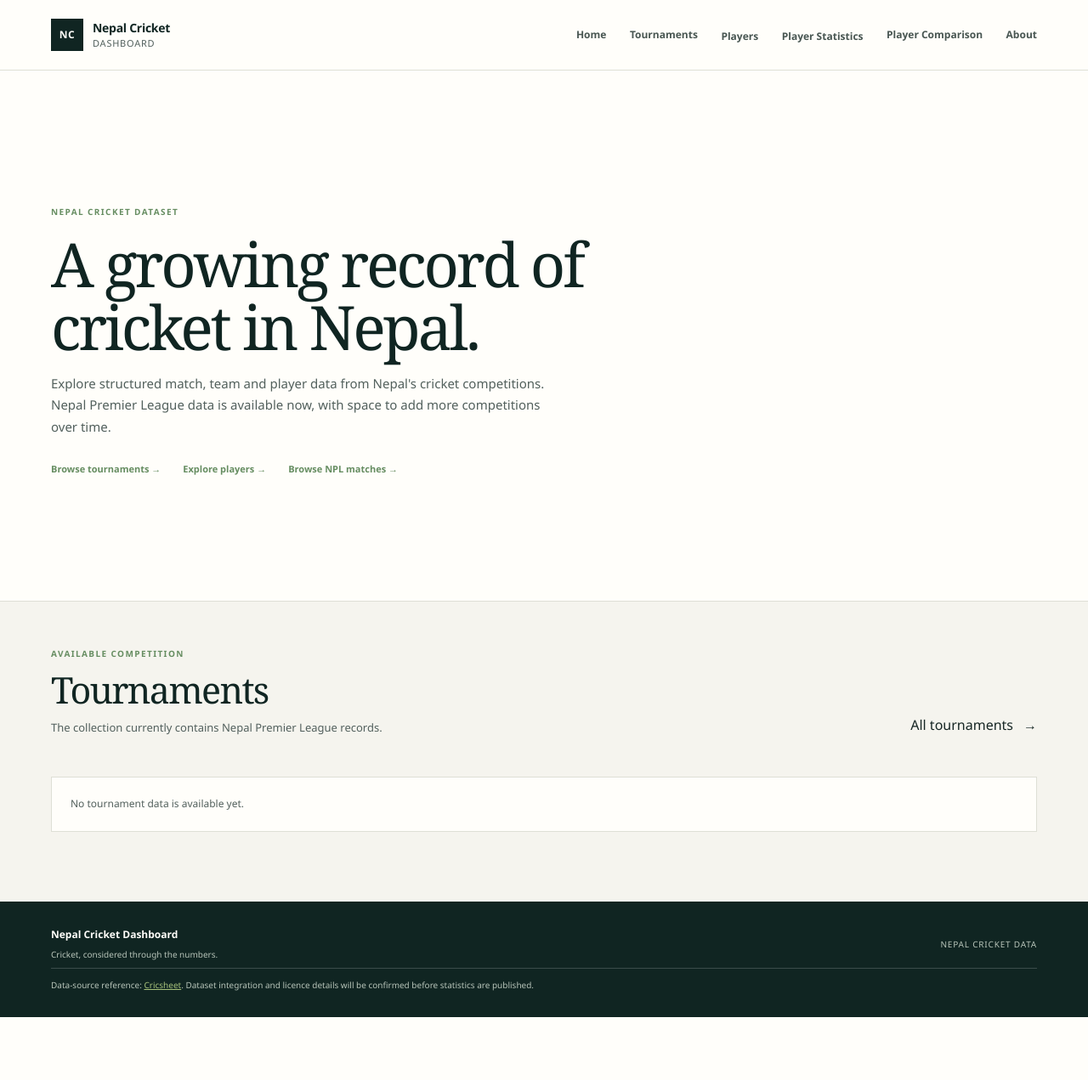
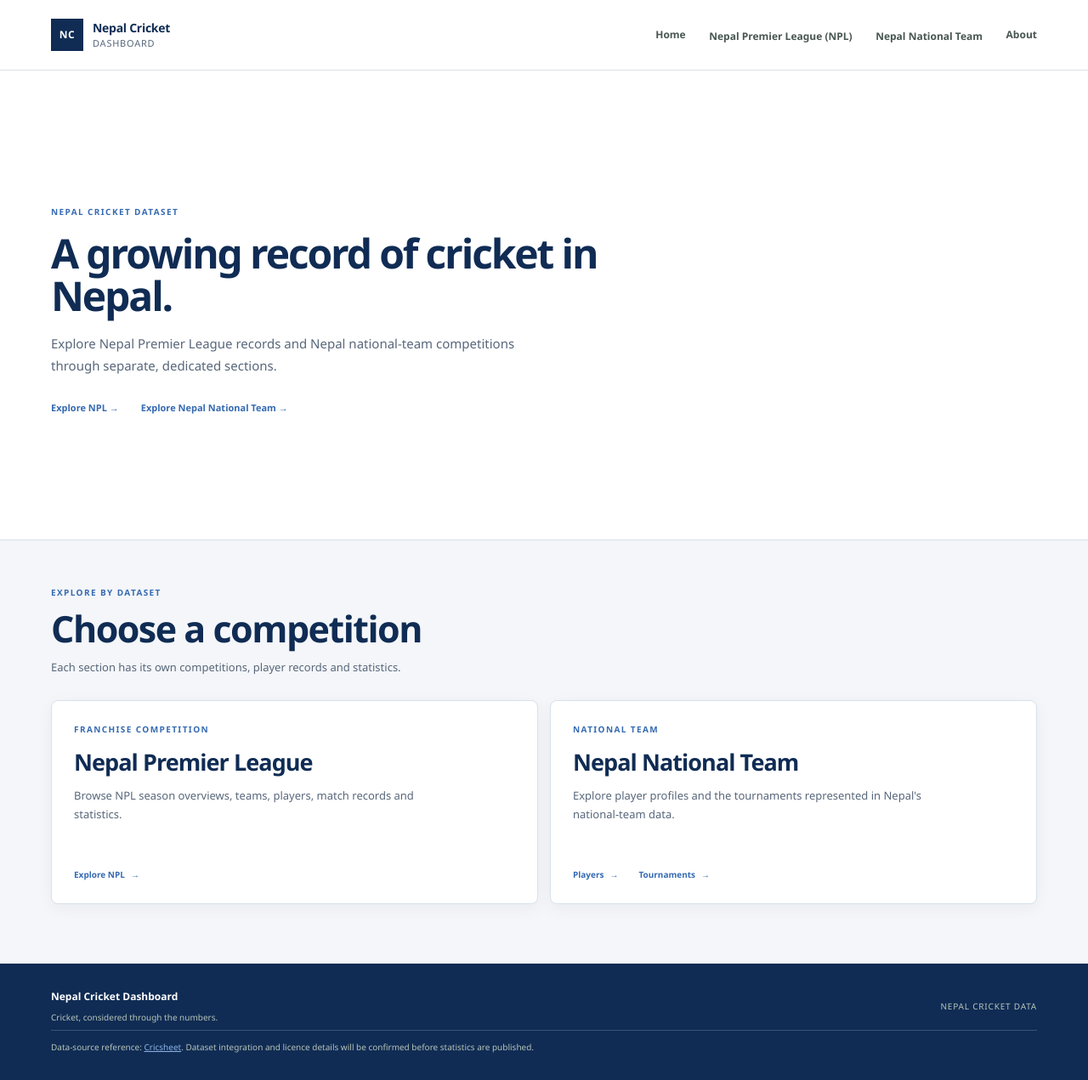
Before and after one commit to Saralkarki/The-Nepal-Cricket-Index, a Django app: template cricket_nepal/templates/cricket_nepal/home.html in a window 1280 px wide. Shown: the whole page at 85% size. Before the commit the page ends 1197 px from the top, so only its background shows below. Run offline with Django 5.2, Linux system fonts and the light colour scheme; the template is opened without the code that fills it, so the values that code supplies are empty.

Commit message:
Separate NPL and national team dashboard sections
Co-authored-by: Copilot <223556219+Copilot@users.noreply.github.com>

```diff
--- a/cricket_nepal/data_access.py
+++ b/cricket_nepal/data_access.py
@@ -333,7 +333,8 @@ def get_npl_tournament_overview(
         cursor.execute(
             f"""
             SELECT b.match_id, b.innings_number, p.player_id, p.player_name,
-                   b.runs, b.balls_faced, b.is_out, b.dot_balls
+                   b.runs, b.balls_faced, b.is_out, b.dot_balls,
+                   b.fours, b.sixes
             FROM batting_scorecards AS b
             JOIN matches AS m ON m.match_id = b.match_id
             JOIN players AS p ON p.player_id = b.player_id
@@ -412,6 +413,8 @@ def get_npl_tournament_overview(
             for row in selected_innings
             if row["innings_number"] in (1, 2)
         ),
+        "fours": sum(row["fours"] or 0 for row in batting_rows),
+        "sixes": sum(row["sixes"] or 0 for row in batting_rows),
         "total_wickets": sum(
             row["total_wickets"] or 0
             for row in selected_innings
--- a/cricket_nepal/static/cricket_nepal/css/site.css
+++ b/cricket_nepal/static/cricket_nepal/css/site.css
@@ -1,14 +1,14 @@
 :root {
     color-scheme: light;
-    --ink: #172725;
-    --ink-soft: #52605d;
-    --navy: #102522;
-    --navy-light: #19332e;
-    --green: #668d61;
-    --green-bright: #a7c27b;
-    --paper: #f5f4ee;
-    --white: #fffefa;
-    --line: #dedfd6;
+    --ink: #1b2b43;
+    --ink-soft: #58677b;
+    --navy: #102c54;
+    --navy-light: #173b69;
+    --green: #356ab2;
+    --green-bright: #8eb3e5;
+    --paper: #f4f6f9;
+    --white: #ffffff;
+    --line: #d8e1eb;
     --line-dark: rgba(255, 255, 255, 0.18);
     --content-width: 1160px;
 }
@@ -151,6 +151,20 @@ summary:focus-visible {
     display: block;
     padding: 10px 14px;
     white-space: nowrap;
+}
+
+.primary-nav .nav-dropdown-label {
+    display: block;
+    padding: 10px 14px 5px;
+    color: var(--ink-soft);
+    font-size: 10px;
+    font-weight: 750;
+    letter-spacing: 0.06em;
+    text-transform: uppercase;
+}
+
+.primary-nav .nav-dropdown-menu a.nav-dropdown-item {
+    padding-left: 24px;
 }
 
 .primary-nav .nav-dropdown-menu a:hover,
@@ -2497,6 +2511,46 @@ summary:focus-visible {
     margin-top: 28px;
 }
 
+.dataset-landing-grid {
+    display: grid;
+    grid-template-columns: repeat(2, minmax(0, 1fr));
+    gap: 14px;
+    margin-top: 28px;
+}
+
+.dataset-landing-card {
+    display: flex;
+    min-height: 220px;
+    flex-direction: column;
+    align-items: flex-start;
+    justify-content: space-between;
+    gap: 24px;
+    padding: 24px;
+    border: 1px solid var(--line);
+    background: var(--white);
+}
+
+.dataset-landing-card h3 {
+    margin: 9px 0;
+    color: var(--navy);
+    font-family: Georgia, "Times New Roman", serif;
+    font-size: 27px;
+    font-weight: 400;
+}
+
+.dataset-landing-card .section-intro {
+    max-width: 440px;
+    margin: 0;
+    font-size: 13px;
+    line-height: 1.65;
+}
+
+.dataset-landing-links {
+    display: flex;
+    flex-wrap: wrap;
+    gap: 10px 24px;
+}
+
 .dataset-tournament-card {
     display: flex;
     align-items: center;
@@ -3334,6 +3388,10 @@ summary:focus-visible {
         flex-direction: column;
     }
 
+    .dataset-landing-grid {
+        grid-template-columns: 1fr;
+    }
+
     .dataset-tournament-card {
         padding: 17px;
     }
@@ -3621,3 +3679,207 @@ summary:focus-visible {
         transition-duration: 0.01ms !important;
     }
 }
+
+main .page-section h1 {
+    color: var(--navy);
+    font-family: inherit;
+    font-size: clamp(34px, 4.5vw, 48px);
+    font-weight: 760;
+    letter-spacing: -0.045em;
+    line-height: 1.06;
+}
+
+.section-heading h2,
+.player-directory-heading h2,
+.player-section-heading h2,
+.npl-champions-heading h2,
+.dataset-landing-card h3 {
+    color: var(--navy);
+    font-family: inherit;
+    font-weight: 740;
+    letter-spacing: -0.035em;
+}
+
+.section-intro {
+    line-height: 1.7;
+}
+
+.page-section .player-stats-section,
+.comparison-selection-section,
+.comparison-stat-panel,
+.comparison-filter-bar,
+.player-search,
+.player-statistics-filters,
+.player-information,
+.team-overview-card,
+.team-leader-card,
+.team-directory-card,
+.player-stat-group,
+.player-season-card,
+.dataset-landing-card,
+.dataset-tournament-card {
+    overflow: hidden;
+    border: 1px solid var(--line);
+    border-radius: 8px;
+    background: var(--white);
+    box-shadow: 0 5px 18px rgb(16 44 84 / 5%);
+}
+
+.page-section .player-stats-section {
+    padding: 22px;
+}
+
+.page-section .player-stats-section .player-stats-section {
+    padding: 0;
+    border: 0;
+    border-radius: 0;
+    box-shadow: none;
+}
+
+.comparison-selection-section {
+    padding: 18px;
+}
+
+.comparison-stat-panel {
+    border-color: #d5deeb;
+}
+
+.comparison-panel-heading,
+.comparison-chart-panel h3 {
+    background: var(--navy);
+}
+
+.comparison-chart-panel {
+    border-color: var(--line);
+    border-radius: 6px;
+}
+
+.comparison-filter-bar {
+    box-shadow: 0 4px 14px rgb(16 44 84 / 4%);
+}
+
+.npl-overview > .player-stats-section[aria-labelledby="npl-summary-heading"] {
+    margin-bottom: 30px;
+}
+
+.npl-summary-grid {
+    grid-template-columns: repeat(6, minmax(0, 1fr));
+    gap: 12px;
+}
+
+.npl-summary-grid div,
+.npl-record-grid div {
+    border-color: var(--line);
+    border-radius: 6px;
+    box-shadow: 0 3px 10px rgb(16 44 84 / 4%);
+}
+
+.npl-champions {
+    margin-top: 0;
+    border-color: #d5deeb;
+    border-radius: 8px;
+    background: #edf3fa;
+    box-shadow: 0 5px 18px rgb(16 44 84 / 5%);
+}
+
+.npl-champions-heading .eyebrow,
+.npl-champion-season {
+    color: var(--green);
+}
+
+.npl-champion-card {
+    border-color: var(--line);
+    border-radius: 6px;
+    box-shadow: 0 2px 8px rgb(16 44 84 / 4%);
+}
+
+.npl-champion-medal {
+    border-color: #b7c9df;
+    color: var(--navy);
+}
+
+.npl-points-table thead,
+.npl-comparison-table thead {
+    background: var(--navy);
+    color: var(--white);
+}
+
+.npl-points-table th,
+.npl-comparison-table th {
+    background: var(--navy);
+    color: var(--white);
+}
+
+.npl-points-table tbody tr:nth-child(even),
+.npl-comparison-table tbody tr:nth-child(even) {
+    background: #f1f5fa;
+}
+
+.npl-points-table tbody tr:hover,
+.npl-comparison-table tbody tr:hover {
+    background: #e7eff8;
+}
+
+.player-search input,
+.player-search select,
+.player-season-filter select,
+.match-filters select,
+.player-statistics-filters select,
+.player-statistics-filters input {
+    border-color: var(--line);
+    border-radius: 5px;
+    background: var(--white);
+}
+
+.player-search button,
+.player-season-filter button,
+.comparison-player-strip > button {
+    border-radius: 5px;
+    background: var(--navy);
+}
+
+.player-directory-row,
+.national-player-row {
+    border-color: var(--line);
+}
+
+.dataset-landing-card {
+    min-height: 240px;
+    padding: 26px;
+}
+
+.dataset-tournament-card {
+    padding: 22px;
+}
+
+@media (max-width: 900px) {
+    .npl-summary-grid {
+        grid-template-columns: repeat(3, minmax(0, 1fr));
+    }
+}
+
+@media (max-width: 620px) {
+    .page-section .player-stats-section {
+        padding: 16px;
+    }
+
+    .comparison-selection-section {
+        padding: 14px;
+    }
+
+    .npl-summary-grid {
+        grid-template-columns: repeat(2, minmax(0, 1fr));
+        gap: 9px;
+    }
+
+    .npl-champions {
+        grid-template-columns: 1fr;
+        gap: 14px;
+        padding: 16px;
+    }
+
+    .dataset-landing-card {
+        min-height: 210px;
+        padding: 19px;
+    }
+}
--- a/cricket_nepal/templates/cricket_nepal/base.html
+++ b/cricket_nepal/templates/cricket_nepal/base.html
@@ -19,23 +19,24 @@
             </a>
             <nav class="primary-nav" aria-label="Main navigation">
                 <a href="{% url 'cricket_nepal:home' %}">Home</a>
-                <a href="{% url 'cricket_nepal:tournaments' %}">Tournaments</a>
                 <div class="nav-dropdown">
-                    <a href="{% url 'cricket_nepal:players' %}" aria-haspopup="true">Players</a>
+                    <a href="{% url 'cricket_nepal:npl_home' %}" aria-haspopup="true">Nepal Premier League (NPL)</a>
                     <div class="nav-dropdown-menu">
                         <a href="{% url 'cricket_nepal:players' %}">NPL Players</a>
-                        <a href="{% url 'cricket_nepal:national_team_players' %}">Nepal National Team</a>
+                        <span class="nav-dropdown-label">Player Statistics</span>
+                        <a class="nav-dropdown-item" href="{% url 'cricket_nepal:player_statistics_batting' %}"{% if statistics_view == "batting" %} aria-current="page"{% endif %}>Batting</a>
+                        <a class="nav-dropdown-item" href="{% url 'cricket_nepal:player_statistics_bowling' %}"{% if statistics_view == "bowling" %} aria-current="page"{% endif %}>Bowling</a>
+                        <a class="nav-dropdown-item" href="{% url 'cricket_nepal:player_statistics_fielding' %}"{% if statistics_view == "fielding" %} aria-current="page"{% endif %}>Fielding</a>
+                        <a href="{% url 'cricket_nepal:player_comparison' %}">Player Comparison</a>
                     </div>
                 </div>
                 <div class="nav-dropdown">
-                    <a href="{% url 'cricket_nepal:player_statistics_batting' %}" aria-haspopup="true">Player Statistics</a>
+                    <a href="{% url 'cricket_nepal:national_team_players' %}" aria-haspopup="true">Nepal National Team</a>
                     <div class="nav-dropdown-menu">
-                        <a href="{% url 'cricket_nepal:player_statistics_batting' %}"{% if statistics_view == "batting" %} aria-current="page"{% endif %}>Batting</a>
-                        <a href="{% url 'cricket_nepal:player_statistics_bowling' %}"{% if statistics_view == "bowling" %} aria-current="page"{% endif %}>Bowling</a>
-                        <a href="{% url 'cricket_nepal:player_statistics_fielding' %}"{% if statistics_view == "fielding" %} aria-current="page"{% endif %}>Fielding</a>
+                        <a href="{% url 'cricket_nepal:national_team_players' %}">National Team Players</a>
+                        <a href="{% url 'cricket_nepal:tournaments' %}">Tournaments</a>
                     </div>
                 </div>
-                <a href="{% url 'cricket_nepal:player_comparison' %}">Player Comparison</a>
                 <a href="{% url 'cricket_nepal:about' %}">About</a>
             </nav>
         </div>
--- a/cricket_nepal/templates/cricket_nepal/home.html
+++ b/cricket_nepal/templates/cricket_nepal/home.html
@@ -8,13 +8,12 @@
         <p class="eyebrow section-eyebrow">Nepal Cricket Dataset</p>
         <h1>A growing record of cricket in Nepal.</h1>
         <p class="section-intro">
-            Explore structured match, team and player data from Nepal's cricket competitions.
-            Nepal Premier League data is available now, with space to add more competitions over time.
+            Explore Nepal Premier League records and Nepal national-team competitions
+            through separate, dedicated sections.
         </p>
         <nav class="dataset-shortcuts" aria-label="Explore the dataset">
-            <a href="{% url 'cricket_nepal:tournaments' %}">Browse tournaments <span aria-hidden="true">→</span></a>
-            <a href="{% url 'cricket_nepal:players' %}">Explore players <span aria-hidden="true">→</span></a>
-            <a href="{% url 'cricket_nepal:npl_matches' %}">Browse NPL matches <span aria-hidden="true">→</span></a>
+            <a href="{% url 'cricket_nepal:npl_home' %}">Explore NPL <span aria-hidden="true">→</span></a>
+            <a href="{% url 'cricket_nepal:national_team_players' %}">Explore Nepal National Team <span aria-hidden="true">→</span></a>
         </nav>
     </div>
 </section>
@@ -22,25 +21,31 @@
 <section class="page-section dataset-tournaments" aria-labelledby="available-tournaments-heading">
     <div class="section-heading">
         <div>
-            <p class="eyebrow section-eyebrow">Available competition</p>
-            <h2 id="available-tournaments-heading">Tournaments</h2>
-            <p class="section-intro">The collection currently contains Nepal Premier League records.</p>
+            <p class="eyebrow section-eyebrow">Explore by dataset</p>
+            <h2 id="available-tournaments-heading">Choose a competition</h2>
+            <p class="section-intro">Each section has its own competitions, player records and statistics.</p>
         </div>
-        <a class="text-link" href="{% url 'cricket_nepal:tournaments' %}">All tournaments <span aria-hidden="true">→</span></a>
     </div>
-    <div class="dataset-tournament-list">
-        {% for tournament in tournaments %}
-        <article class="dataset-tournament-card">
+    <div class="dataset-landing-grid">
+        <article class="dataset-landing-card">
             <div>
-                <p class="eyebrow section-eyebrow">Currently available</p>
-                <h3><a href="{% url 'cricket_nepal:tournament_overview' tournament.tournament_slug %}">{{ tournament.tournament_name }}</a></h3>
-                <p class="team-seasons">Seasons {{ tournament.seasons|join:" · " }}</p>
+                <p class="eyebrow section-eyebrow">Franchise competition</p>
+                <h3>Nepal Premier League</h3>
+                <p class="section-intro">Browse NPL season overviews, teams, players, match records and statistics.</p>
             </div>
-            <a class="team-card-link" href="{% url 'cricket_nepal:tournament_overview' tournament.tournament_slug %}">View tournament <span aria-hidden="true">→</span></a>
+            <a class="team-card-link" href="{% url 'cricket_nepal:npl_home' %}">Explore NPL <span aria-hidden="true">→</span></a>
         </article>
-        {% empty %}
-        <p class="player-empty-state">No tournament data is available yet.</p>
-        {% endfor %}
+        <article class="dataset-landing-card">
+            <div>
+                <p class="eyebrow section-eyebrow">National team</p>
+                <h3>Nepal National Team</h3>
+                <p class="section-intro">Explore player profiles and the tournaments represented in Nepal's national-team data.</p>
+            </div>
+            <div class="dataset-landing-links">
+                <a class="team-card-link" href="{% url 'cricket_nepal:national_team_players' %}">Players <span aria-hidden="true">→</span></a>
+                <a class="team-card-link" href="{% url 'cricket_nepal:tournaments' %}">Tournaments <span aria-hidden="true">→</span></a>
+            </div>
+        </article>
     </div>
 </section>
 {% endblock %}
--- a/cricket_nepal/templates/cricket_nepal/tournament_overview.html
+++ b/cricket_nepal/templates/cricket_nepal/tournament_overview.html
@@ -4,7 +4,7 @@
 
 {% block content %}
 <section class="page-section npl-overview">
-    <a class="match-back-link" href="{% url 'cricket_nepal:tournaments' %}">← Tournaments</a>
+    <a class="match-back-link" href="{% url 'cricket_nepal:home' %}">← Dashboard</a>
 
     <header class="tournament-hero">
         <div>
@@ -50,6 +50,8 @@
             <div><dt>Teams</dt><dd>{{ overview.summary.teams }}</dd></div>
             <div><dt>Players</dt><dd>{{ overview.summary.players }}</dd></div>
             <div><dt>Total runs</dt><dd>{{ overview.summary.total_runs }}</dd></div>
+            <div><dt>Fours</dt><dd>{{ overview.summary.fours }}</dd></div>
+            <div><dt>Sixes</dt><dd>{{ overview.summary.sixes }}</dd></div>
         </dl>
     </section>
 
--- a/cricket_nepal/templates/cricket_nepal/tournaments.html
+++ b/cricket_nepal/templates/cricket_nepal/tournaments.html
@@ -7,7 +7,7 @@
     <header class="player-page-heading">
         <p class="eyebrow section-eyebrow">Nepal Cricket Dataset</p>
         <h1>Tournaments</h1>
-        <p class="section-intro">Browse competitions from the Nepal Premier League and Nepal national-team datasets.</p>
+        <p class="section-intro">Browse competitions represented in the Nepal national-team dataset.</p>
     </header>
 
     <form method="get" class="match-filters tournament-filters">
--- a/cricket_nepal/test_nepal_tournament_overview.py
+++ b/cricket_nepal/test_nepal_tournament_overview.py
@@ -254,10 +254,11 @@ class NepalTournamentDirectoryLinkTests(SimpleTestCase):
             response,
             reverse("cricket_nepal:nepal_tournament_overview", args=[1097]),
         )
-        self.assertContains(
+        self.assertNotContains(
             response,
             reverse("cricket_nepal:tournament_overview", args=["nepal-premier-league"]),
         )
+        self.assertContains(response, reverse("cricket_nepal:npl_home"))
 
 
 class FakeCursor:
--- a/cricket_nepal/urls.py
+++ b/cricket_nepal/urls.py
@@ -7,6 +7,7 @@ app_name = "cricket_nepal"
 urlpatterns = [
     path("", views.home, name="home"),
     path("about/", views.about, name="about"),
+    path("npl/", views.npl_home, name="npl_home"),
     path("tournaments/", views.tournaments, name="tournaments"),
     path(
         "tournaments/<slug:tournament_slug>/",
```
Also changed, not shown: cricket_nepal/tests.py (+125 -50 lines), cricket_nepal/views.py (+10 -8 lines).
